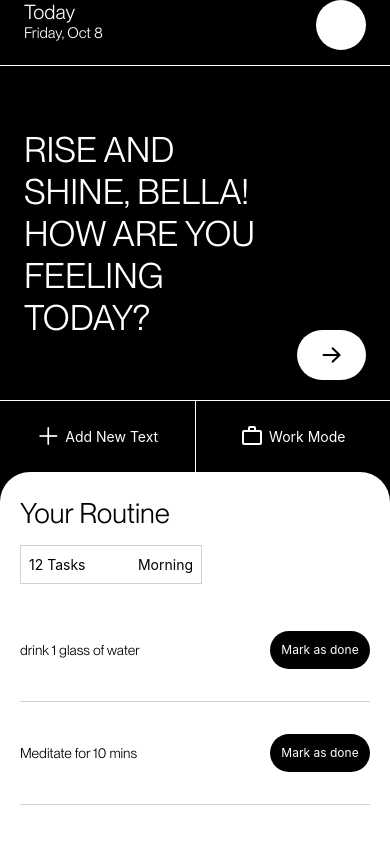
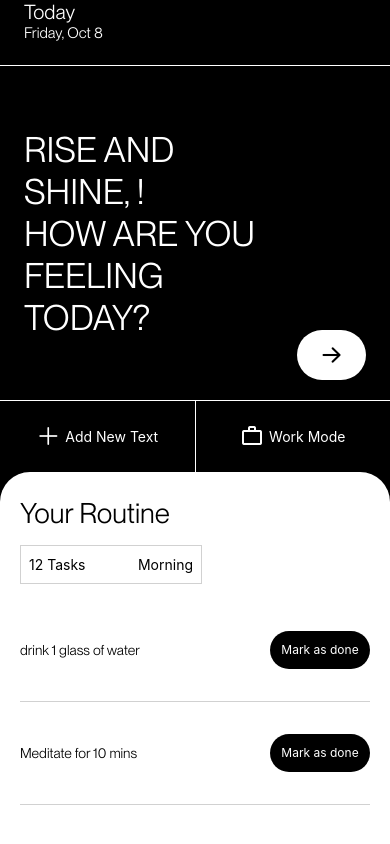
Before and after one commit to MyoThuKha/ToDo-app, a React Native app: screen /home in a window 390 px wide. Built offline with nearby package versions, Linux system fonts and the light colour scheme.

Commit message:
added greet file/theme

```diff
--- /dev/null
+++ b/components/greet.tsx
@@ -0,0 +1,108 @@
+import React from "react";
+import { View, Text, TouchableOpacity, StyleSheet } from "react-native";
+import { useSelector } from "react-redux";
+import { AntDesign, MaterialIcons } from "@expo/vector-icons";
+import globalStyle from "../styles/global";
+
+interface greetProps {}
+
+const Greet: React.FC<greetProps> = ({}) => {
+  const username: string = useSelector((state: any) => state.user.name);
+  const foreground: string = useSelector((state: any) => state.user.foreground);
+  const background: string = useSelector((state: any) => state.user.background);
+
+  return (
+    <View style={styles.section1}>
+      {/* greeting */}
+      <View style={styles.greet}>
+        <Text
+          style={[globalStyle.display, styles.mainText, { color: foreground }]}
+        >
+          rise and{"\n"}shine, {username}!{"\n"}how are you feeling{"\n"}
+          today?
+        </Text>
+        <TouchableOpacity
+          style={{ ...styles.goTo, backgroundColor: foreground }}
+        >
+          <AntDesign name="arrowright" size={24} color={background} />
+        </TouchableOpacity>
+      </View>
+
+      {/* Add new text and work mode */}
+      <View style={{ ...styles.btnSection, borderTopColor: foreground }}>
+        <TouchableOpacity style={styles.btn} onPress={() => {}}>
+          <View style={styles.btnContent}>
+            <AntDesign name="plus" size={24} color={foreground} />
+            <Text style={{ ...styles.btnText, color: foreground }}>
+              add new text
+            </Text>
+          </View>
+        </TouchableOpacity>
+
+        <View
+          style={{ ...styles.verticleLine, backgroundColor: foreground }}
+        ></View>
+
+        <TouchableOpacity style={styles.btn}>
+          <View style={styles.btnContent}>
+            <MaterialIcons name="work-outline" size={24} color={foreground} />
+            <Text style={{ ...styles.btnText, color: foreground }}>
+              Work mode
+            </Text>
+          </View>
+        </TouchableOpacity>
+      </View>
+    </View>
+  );
+};
+export default Greet;
+
+const styles = StyleSheet.create({
+  section1: {
+    justifyContent: "space-between",
+    flex: 5,
+  },
+  greet: {
+    flex: 1,
+    justifyContent: "center",
+    position: "relative",
+  },
+  mainText: {
+    fontSize: 35,
+    paddingHorizontal: 24,
+    textTransform: "uppercase",
+  },
+  goTo: {
+    width: 69,
+    height: 50,
+    borderRadius: 50,
+    justifyContent: "center",
+    alignItems: "center",
+    position: "absolute",
+    bottom: 20,
+    right: 24,
+  },
+  //Buttons
+  btnSection: {
+    borderTopWidth: 1,
+    flexDirection: "row",
+    alignItems: "center",
+    height: 72,
+  },
+  btn: {
+    flex: 1,
+    alignItems: "center",
+  },
+  btnContent: {
+    flexDirection: "row",
+    alignItems: "center",
+  },
+  btnText: {
+    textTransform: "capitalize",
+    paddingLeft: 5,
+  },
+  verticleLine: {
+    height: "100%",
+    width: 1,
+  },
+});
--- a/components/tasks.tsx
+++ b/components/tasks.tsx
@@ -10,22 +10,21 @@ import { useDispatch, useSelector } from "react-redux";
 import { deleteTask } from "../datas/reducer";
 import globalStyle from "../styles/global";
 
-interface tasksProps {
-  foreground: () => string;
-  background: () => string;
-}
+interface tasksProps {}
 
-const Tasks: React.FC<tasksProps> = ({ foreground, background }) => {
+const Tasks: React.FC<tasksProps> = ({}) => {
   const data = useSelector((state: any) => state.tasks.data);
+  const foreground = useSelector((state: any) => state.user.foreground);
+  const background = useSelector((state: any) => state.user.background);
   const dispatch = useDispatch();
 
   return (
-    <View style={[styles.section2, { backgroundColor: foreground() }]}>
+    <View style={[styles.section2, { backgroundColor: foreground }]}>
       <Text style={{ ...globalStyle.display, ...styles.title }}>
         Your Routine
       </Text>
       <View style={styles.total}>
-        <Text style={{ borderRightColor: foreground(), borderRightWidth: 1 }}>
+        <Text style={{ borderRightColor: foreground, borderRightWidth: 1 }}>
           {data.length} Tasks
         </Text>
         <Text>Morning</Text>
@@ -37,10 +36,10 @@ const Tasks: React.FC<tasksProps> = ({ foreground, background }) => {
             <View style={styles.item}>
               <Text style={globalStyle.display}>{item.text}</Text>
               <TouchableOpacity
-                style={[styles.done, { backgroundColor: background() }]}
+                style={[styles.done, { backgroundColor: background }]}
                 onPress={() => dispatch(deleteTask(item.key))}
               >
-                <Text style={{ color: foreground(), fontSize: 12 }}>
+                <Text style={{ color: foreground, fontSize: 12 }}>
                   Mark as done
                 </Text>
               </TouchableOpacity>
--- a/datas/store.ts
+++ b/datas/store.ts
@@ -1,9 +1,11 @@
 import { configureStore } from "@reduxjs/toolkit";
 import taskReducer from "./reducer";
+import userReducer from "./userReducer";
 
 const store = configureStore({
   reducer: {
     tasks: taskReducer,
+    user: userReducer,
   },
 });
 
--- /dev/null
+++ b/datas/userReducer.ts
@@ -0,0 +1,16 @@
+import { createSlice } from "@reduxjs/toolkit";
+
+const initialState = {
+  name: "",
+  profile: "",
+  background: "black",
+  foreground: "white",
+};
+
+const user = createSlice({
+  name: "user data",
+  initialState,
+  reducers: {},
+});
+
+export default user.reducer;
--- a/navigation/routes.tsx
+++ b/navigation/routes.tsx
@@ -2,6 +2,7 @@ import { NavigationContainer } from "@react-navigation/native";
 import { createNativeStackNavigator } from "@react-navigation/native-stack";
 import CreateNote from "../pages/create";
 import Home from "../pages/home";
+import Intro from "../pages/intro";
 
 const Stack = createNativeStackNavigator();
 
@@ -14,6 +15,7 @@ const Routing = () => {
           headerShown: false,
         }}
       >
+        <Stack.Screen name="intro" component={Intro} />
         <Stack.Screen name="home" component={Home} />
         <Stack.Screen name="create" component={CreateNote} />
       </Stack.Navigator>
--- a/pages/create.tsx
+++ b/pages/create.tsx
@@ -1,9 +1,13 @@
 import React from "react";
-import { View } from "react-native";
+import { View, Text } from "react-native";
 
 interface createProps {}
 
 const CreateNote: React.FC<createProps> = ({}) => {
-  return <View></View>;
+  return (
+    <View>
+      <Text>Create note</Text>
+    </View>
+  );
 };
 export default CreateNote;
--- a/pages/home.tsx
+++ b/pages/home.tsx
@@ -1,23 +1,22 @@
 import { StyleSheet, Text, TouchableOpacity, View } from "react-native";
 import { StatusBar } from "react-native";
-import { AntDesign, MaterialIcons } from "@expo/vector-icons";
 import Tasks from "../components/tasks";
 import { useCallback, useState } from "react";
 import globalStyle from "../styles/global";
 import * as SplashScreen from "expo-splash-screen";
 import { useFonts } from "expo-font";
+import { useSelector } from "react-redux";
+import Greet from "../components/greet";
 
-const background = (): string => {
-  // return "#f2eee9";
-  return "black";
-};
-const foreground = () => {
-  return background() === "#f2eee9" ? "black" : "white";
-};
+// return "#f2eee9";
 
 SplashScreen.preventAutoHideAsync();
 
 const Home = ({ navigation }: { navigation: any }) => {
+  const foreground: string = useSelector((state: any) => state.user.foreground);
+  const background: string = useSelector((state: any) => state.user.background);
+
+  // font load
   const [fontsLoaded] = useFonts({
     display: require("../assets/fonts/main-font.otf"),
   });
@@ -26,60 +25,30 @@ const Home = ({ navigation }: { navigation: any }) => {
     if (fontsLoaded) await SplashScreen.hideAsync();
   }, [fontsLoaded]);
 
-  const [username, setusername] = useState("Bella");
-
   if (!fontsLoaded) return null;
   return (
-    <View style={styles.container} onLayout={onLayoutRootView}>
-      <View style={styles.header}>
+    <View
+      style={{ ...styles.container, backgroundColor: background }}
+      onLayout={onLayoutRootView}
+    >
+      {/* app bar */}
+      <View style={{ ...styles.header, borderBottomColor: foreground }}>
         <View>
-          <Text style={[globalStyle.display, styles.today]}>Today</Text>
-          <Text style={[globalStyle.display, styles.date]}>Friday, Oct 8</Text>
+          <Text
+            style={[globalStyle.display, styles.today, { color: foreground }]}
+          >
+            Today
+          </Text>
+          <Text
+            style={[globalStyle.display, styles.date, { color: foreground }]}
+          >
+            Friday, Oct 8
+          </Text>
         </View>
         <View style={styles.profile}></View>
       </View>
-
-      {/* greeting */}
-      <View style={styles.section1}>
-        <View style={styles.greet}>
-          <Text style={[globalStyle.display, styles.mainText]}>
-            rise and{"\n"}shine, {username}!{"\n"}how are you feeling{"\n"}
-            today?
-          </Text>
-          <TouchableOpacity style={styles.goTo}>
-            <AntDesign name="arrowright" size={24} color={background()} />
-          </TouchableOpacity>
-        </View>
-
-        {/* Two buttons */}
-        <View style={styles.btnSection}>
-          <TouchableOpacity
-            style={styles.btn}
-            onPress={() => navigation.navigate("create")}
-          >
-            <View style={styles.btnContent}>
-              <AntDesign name="plus" size={24} color={foreground()} />
-              <Text style={styles.btnText}>add new text</Text>
-            </View>
-          </TouchableOpacity>
-
-          <View style={styles.verticleLine}></View>
-
-          <TouchableOpacity style={styles.btn}>
-            <View style={styles.btnContent}>
-              <MaterialIcons
-                name="work-outline"
-                size={24}
-                color={foreground()}
-              />
-              <Text style={styles.btnText}>Work mode</Text>
-            </View>
-          </TouchableOpacity>
-        </View>
-      </View>
-
-      {/* tasks */}
-      <Tasks foreground={foreground} background={background} />
+      <Greet />
+      <Tasks />
     </View>
   );
 };
@@ -90,94 +59,24 @@ const styles = StyleSheet.create({
   container: {
     paddingTop: StatusBar.currentHeight,
     flex: 1,
-    // height: "100%",
-    backgroundColor: background(),
   },
 
-  //------------------------
-  // App Bar
   header: {
     paddingHorizontal: 24,
-    borderBottomColor: foreground(),
     borderBottomWidth: 1,
     paddingBottom: 15,
     flexDirection: "row",
     justifyContent: "space-between",
   },
   today: {
-    color: foreground(),
     fontSize: 20,
   },
   date: {
-    color: foreground(),
     fontSize: 15,
   },
   profile: {
     borderRadius: 50,
     width: 50,
     height: 50,
-    backgroundColor: foreground(),
-  },
-
-  //------------------------
-  section1: {
-    justifyContent: "space-between",
-    flex: 5,
-  },
-
-  //-----------------------
-  greet: {
-    flex: 1,
-    justifyContent: "center",
-    position: "relative",
-  },
-  mainText: {
-    color: foreground(),
-    fontSize: 35,
-    // fontFamily: "display",
-    paddingHorizontal: 24,
-    textTransform: "uppercase",
-  },
-
-  goTo: {
-    backgroundColor: foreground(),
-    width: 69,
-    height: 50,
-    borderRadius: 50,
-    justifyContent: "center",
-    alignItems: "center",
-    position: "absolute",
-    bottom: 20,
-    right: 24,
-  },
-
-  //------------------------
-  //Buttons
-  btnSection: {
-    borderTopColor: foreground(),
-    borderTopWidth: 1,
-    flexDirection: "row",
-    alignItems: "center",
-    height: 72,
-  },
-  btn: {
-    flex: 1,
-    alignItems: "center",
-  },
-  btnContent: {
-    flexDirection: "row",
-    alignItems: "center",
-  },
-
-  btnText: {
-    color: foreground(),
-    textTransform: "capitalize",
-    // fontFamily: "display",
-    paddingLeft: 5,
-  },
-  verticleLine: {
-    height: "100%",
-    width: 1,
-    backgroundColor: foreground(),
   },
 });
--- /dev/null
+++ b/pages/intro.tsx
@@ -0,0 +1,29 @@
+import { StyleSheet, Text, View } from "react-native";
+import { StatusBar } from "react-native";
+import React from "react";
+
+interface T {
+  navigation: any;
+}
+const Intro: React.FC<T> = ({ navigation }) => {
+  return (
+    <View style={styles.container}>
+      {/* form box */}
+      <View style={styles.box}></View>
+    </View>
+  );
+};
+
+export default Intro;
+
+const styles = StyleSheet.create({
+  container: {
+    paddingTop: StatusBar.currentHeight,
+    flex: 1,
+    justifyContent: "center",
+    alignItems: "center",
+    backgroundColor: "white",
+  },
+
+  box: {},
+});
```
